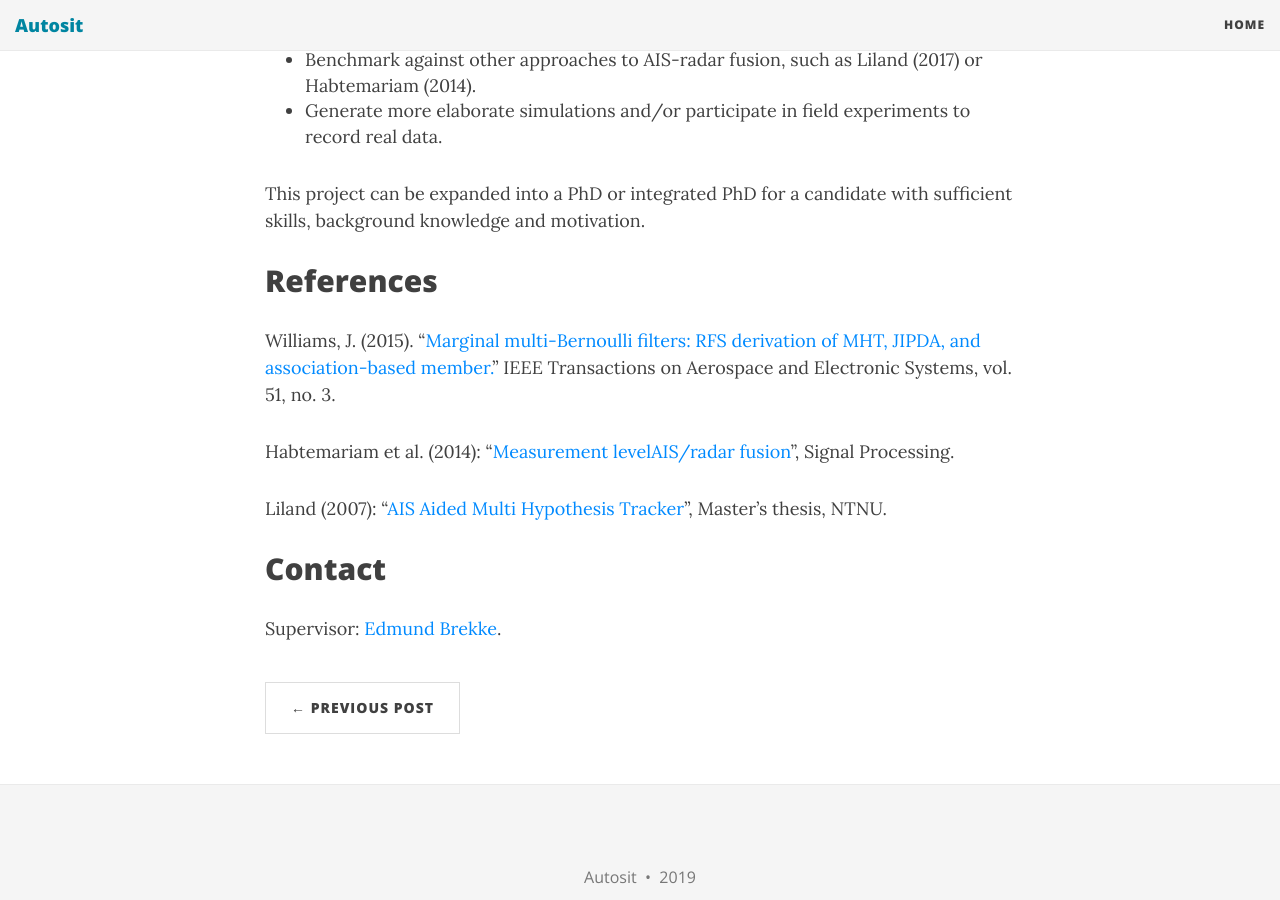
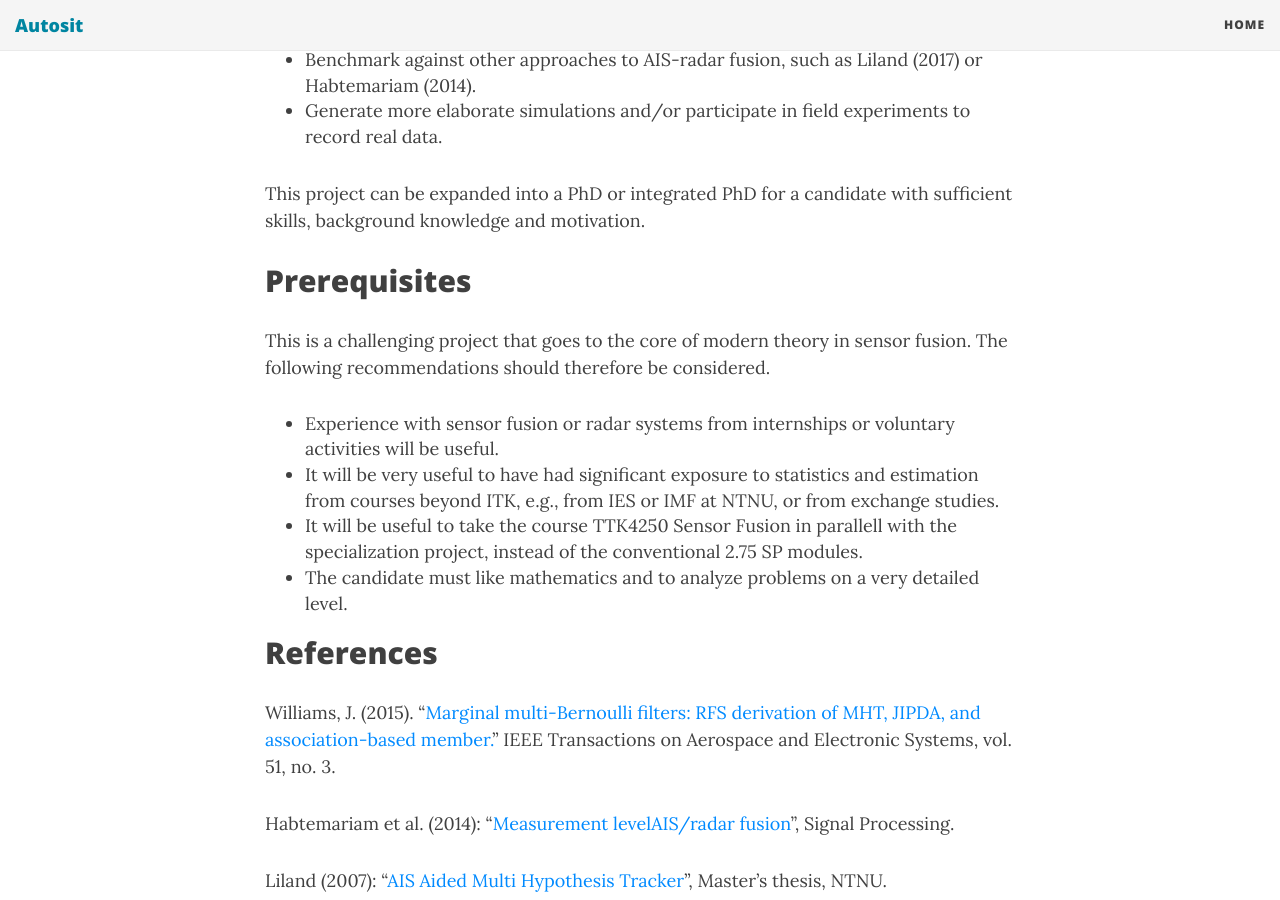
Before and after one commit to autosit/autosit.github.io, a Jekyll site: the page built from _posts/2019-04-24-pmbm_ais.md, in a window 1280 px wide and 900 px high, scrolled down 1929 px. Built offline with Jekyll 4.4.1, drawn with Linux system fonts in a browser that asks for light colours; nearby versions of some CDN libraries.

Commit message:
added pmbm ais

```diff
--- a/_posts/2019-04-24-pmbm_ais.md
+++ b/_posts/2019-04-24-pmbm_ais.md
@@ -27,7 +27,6 @@ Such an approach is provided by the Poisson Multi-Bernoulli Mixture (PMBM) filte
 
 During this assignment, the candidate will develop a multi-target tracking algorithm that fuses both radar data and AIS data within the PMBM framework.
 
-
 ## Proposed Tasks for the 5th year project
 
 In the specialization project the main focus will be on mastering the fundamental building blocks of PMBM and radar-AIS fusion. The following tasks are proposed for the specialization project:
@@ -50,6 +49,14 @@ In the MSc thesis the work should move from toy scenarios to more comprehensive
 
 This project can be expanded into a PhD or integrated PhD for a candidate with sufficient skills, background knowledge and motivation.
 
+## Prerequisites
+This is a challenging project that goes to the core of modern theory in sensor fusion. The following recommendations should therefore be considered.
+
+- Experience with sensor fusion or radar systems from internships or voluntary activities will be useful.
+- It will be very useful to have had significant exposure to statistics and estimation from courses beyond ITK, e.g., from IES or IMF at NTNU, or from exchange studies.
+- It will be useful to take the course TTK4250 Sensor Fusion in parallell with the specialization project, instead of the conventional 2.75 SP modules.
+- The candidate must like mathematics and to analyze problems on a very detailed level.
+
 ## References
 Williams, J. (2015). "[Marginal multi-Bernoulli filters: RFS derivation of MHT, JIPDA, and association-based member.][Williams2015]" IEEE Transactions on Aerospace and Electronic Systems, vol. 51, no. 3.
 
```
